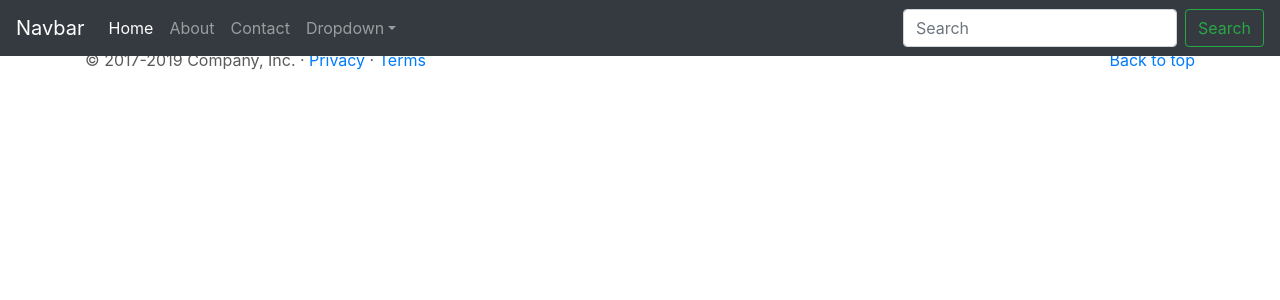
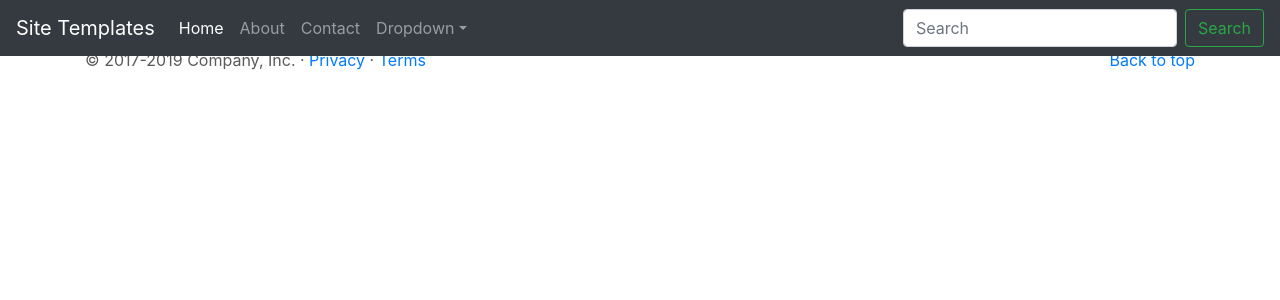
Before and after one commit to leihuagh/django-bootstrap-pages, a Django app: template templates/base.html in a window 1280 px wide. Shown: the top 300 px of the page. Run offline with Django 3.2, Linux system fonts and the light colour scheme; the template is opened without the code that fills it, so the values that code supplies are empty; some libraries are stand-ins or nearby versions.

Commit message:
site brand

```diff
--- a/templates/base/navbar.html
+++ b/templates/base/navbar.html
@@ -1,5 +1,5 @@
 <nav class="navbar navbar-expand-md navbar-dark fixed-top bg-dark">
-    <a class="navbar-brand" href="#">Navbar</a>
+    <a class="navbar-brand" href="{% url 'index' %}">Site Templates</a>
     <button class="navbar-toggler" type="button" data-toggle="collapse" data-target="#navbarsExampleDefault"
         aria-controls="navbarsExampleDefault" aria-expanded="false" aria-label="Toggle navigation">
         <span class="navbar-toggler-icon"></span>
```
